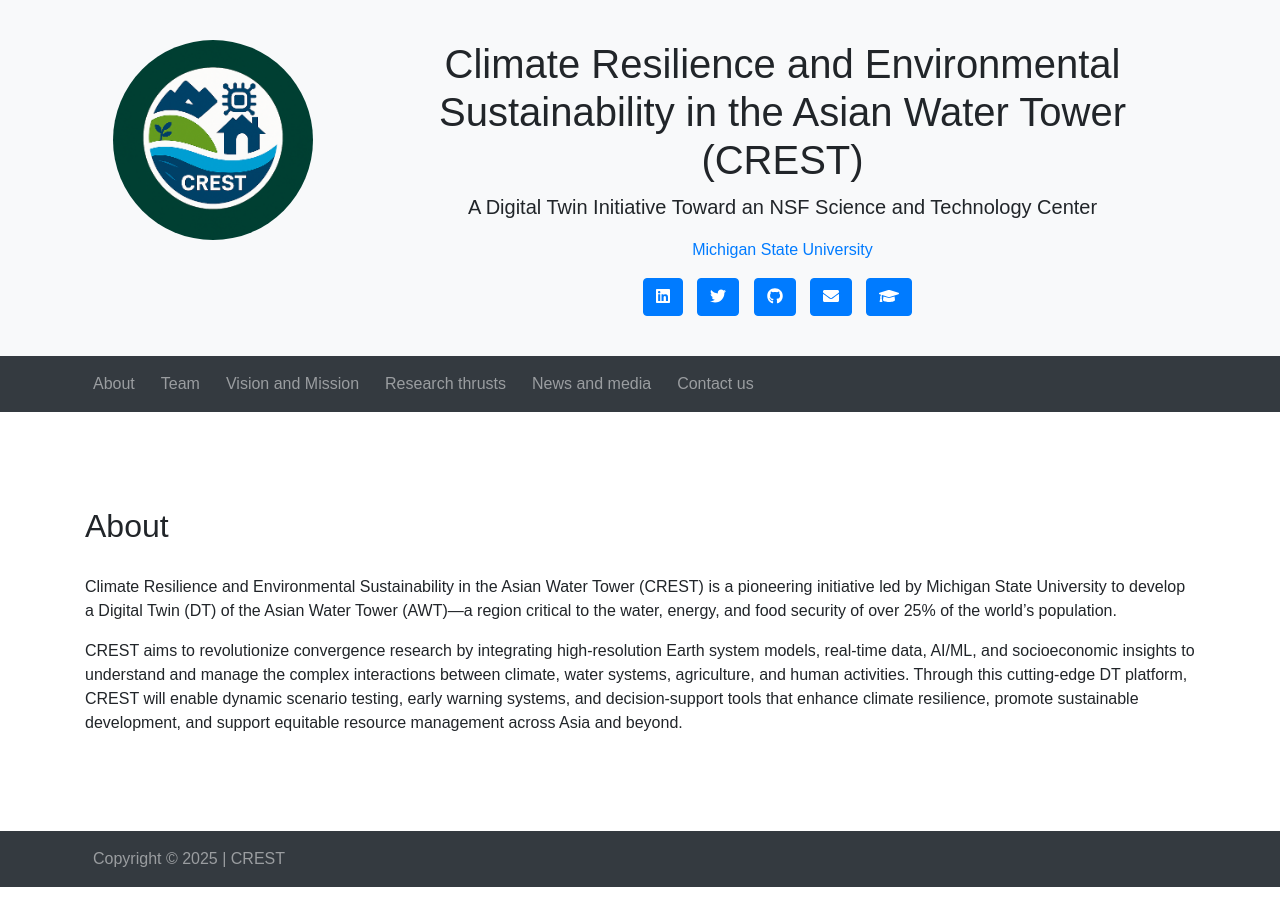
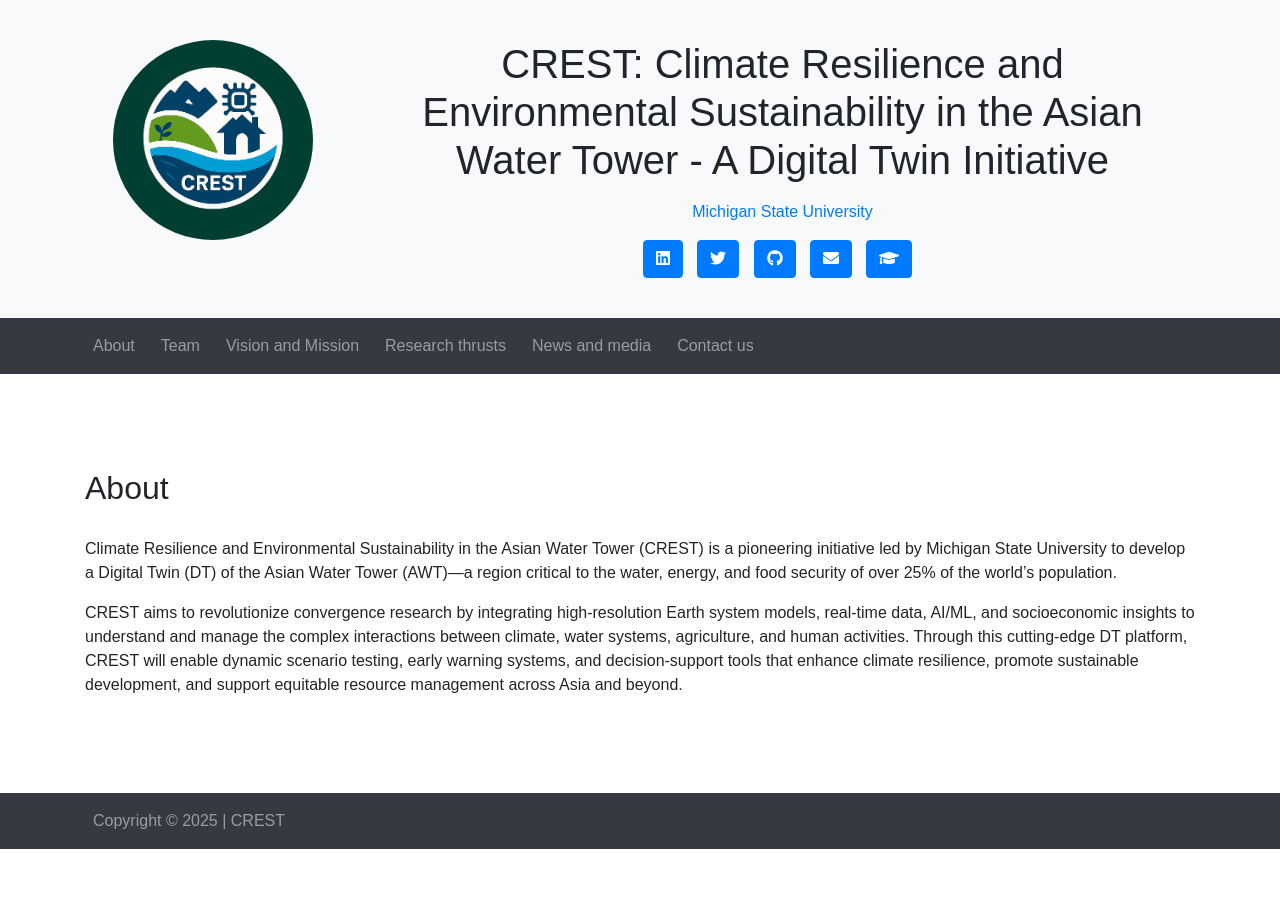
Before and after one commit to crest-msu/crest-msu.github.io, a plain HTML site: page index.html in a window 1280 px wide. After the commit the page ends 879 px from the top, so only its background shows below. Drawn offline with nearby package versions, Linux system fonts and the light colour scheme.

Commit message:
Update index.html

```diff
--- a/index.html
+++ b/index.html
@@ -27,11 +27,11 @@
           <img src="profile-photo.png" alt="Profile Photo" class="profile-photo">
         </div>
         <div class="col-md-9">
-          <h1>Climate Resilience and Environmental Sustainability in the Asian Water Tower (CREST)</h1>
+          <h1>CREST: Climate Resilience and Environmental Sustainability in the Asian Water Tower - A Digital Twin Initiative</h1>
 
-          <p class="lead">A Digital Twin Initiative Toward an NSF Science and Technology Center</p>
+          <p class="lead"></p>
 
-          <p> <font color="#008542"> <a href= "https://water.egr.msu.edu/">Michigan State University</a></font></p>
+          <p> <font color="#008542"> <a href= "https://msu.edu/">Michigan State University</a></font></p>
           <div class="social-media">
             <a href="https://www.linkedin.com/in/yadupokhrel/" target="_blank" class="btn btn-primary"><i class="fab fa-linkedin"></i></a>
             <a href="https://x.com/PokhrelYadu" target="_blank" class="btn btn-primary"><i class="fab fa-twitter"></i></a>
```
